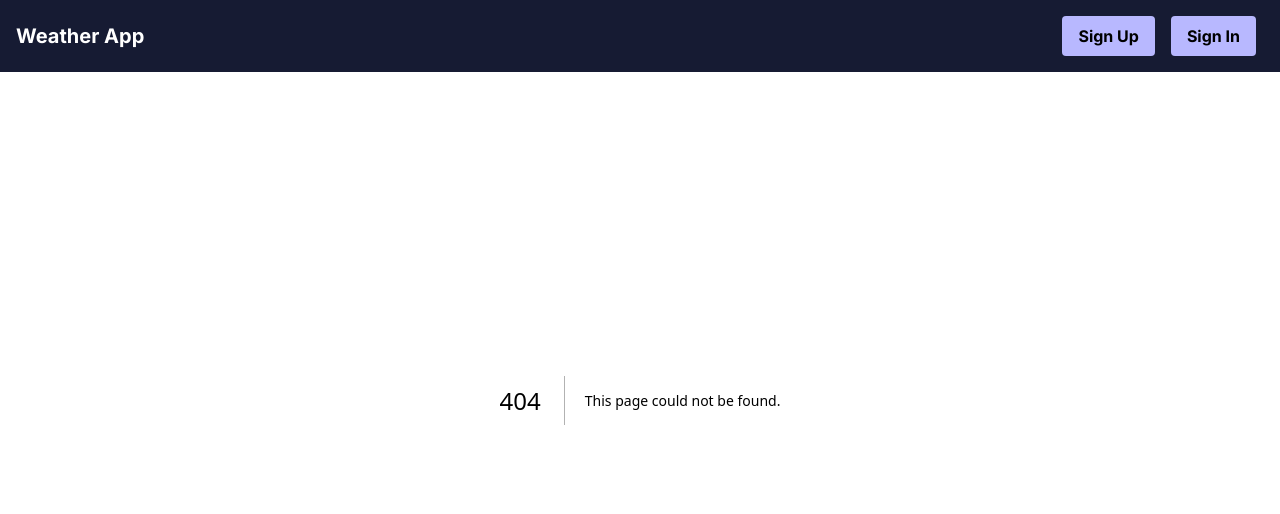
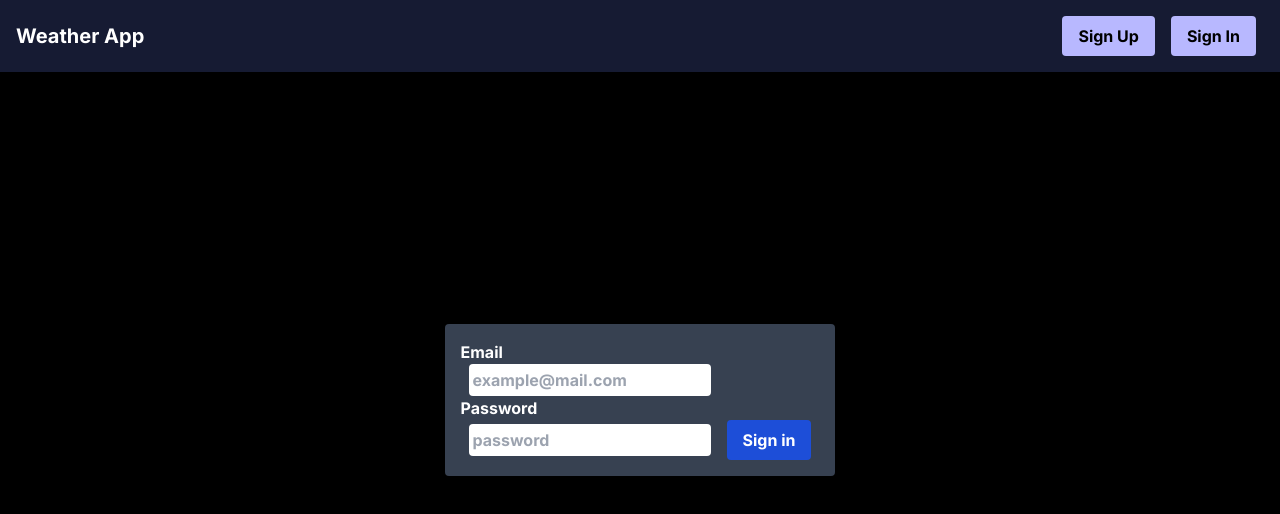
Before and after one commit to MilleAfRolen/dh2646_project, a Next.js app: page /signin in a window 1280 px wide. Before the commit this address had no page. Shown: the top 514 px of the page. Built offline with nearby package versions, Linux system fonts and the light colour scheme; no server answers.

Commit message:
beta but working sign up and sign in

```diff
--- a/src/app/(presenters)/loginPresenter.jsx
+++ /dev/null
@@ -1,25 +0,0 @@
-
-import { useState } from 'react';
-
-export const useLoginPresenter = () => {
-  const [username, setUsername] = useState('');
-  const [password, setPassword] = useState('');
-
-  const handleLogin = async () => {
-    try {
-        // Call the authenticateUser function from the Model
-        const user = await authenticateUser(username, password);
-        alert(`Login successful! Welcome, ${user.username}`);
-    } catch (error) {
-        alert(`Error: ${error.message}`);
-    }
-    };
-
-  return {
-    username,
-    password,
-    setUsername,
-    setPassword,
-    handleLogin,
-  };
-};
--- /dev/null
+++ b/src/app/(presenters)/signinPresenter.jsx
@@ -0,0 +1,19 @@
+// Move to model?
+
+import firebase_app from "@/firebaseModel";
+import { signInWithEmailAndPassword, getAuth } from "firebase/auth";
+
+const auth = getAuth(firebase_app);
+
+export default async function signIn(email, password) {
+    let result = null,
+        error = null;
+    try {
+        console.log("test");
+        result = await signInWithEmailAndPassword(auth, email, password);
+    } catch (e) {
+        error = e;
+    }
+
+    return { result, error };
+}
--- /dev/null
+++ b/src/app/(presenters)/signupPresenter.jsx
@@ -0,0 +1,18 @@
+// Move to model?
+
+import firebase_app from "@/firebaseModel";
+import { createUserWithEmailAndPassword, getAuth } from "firebase/auth";
+
+const auth = getAuth(firebase_app);
+
+export default async function signUp(email, password) {
+    let result = null,
+        error = null;
+    try {
+        result = await createUserWithEmailAndPassword(auth, email, password);
+    } catch (e) {
+        error = e;
+    }
+
+    return { result, error };
+}
--- a/src/app/(views)/login/page.jsx
+++ b/src/app/(views)/login/page.jsx
@@ -1,9 +1,7 @@
 "use client";
-import { useLoginPresenter } from "@/app/(presenters)/loginPresenter.jsx";
 
 export default function Login() {
-  const { username, password, setUsername, setPassword, handleLogin } =
-    useLoginPresenter();
+
 
   return (
     <div className="flex justify-center items-center h-screen bg-black">
@@ -16,8 +14,6 @@ export default function Login() {
           type="text"
           id="username"
           name="username"
-          value={username}
-          onChange={(e) => setUsername(e.target.value)}
           required
         />
 
@@ -29,14 +25,11 @@ export default function Login() {
           type="password"
           id="password"
           name="password"
-          value={password}
-          onChange={(e) => setPassword(e.target.value)}
           required
         />
 
         <button
           type="button"
-          onClick={handleLogin}
           className="bg-blue-700 hover:bg-blue-900 text-white font-bold py-2 px-4 mx-2 rounded"
         >
           Login
--- a/src/app/(views)/navbarView.jsx
+++ b/src/app/(views)/navbarView.jsx
@@ -8,12 +8,12 @@ export default function Navbar() {
         <Link href="/">Weather App</Link>
       </div>
       <div className="flex justify-around">
-        <Link href="/login">
+        <Link href="/signup">
           <button className="bg-[#b8b8ff] hover:bg-[#9381ff] hover:text-white font-bold py-2 px-4 mx-2 rounded">
             Sign Up
           </button>
         </Link>
-        <Link href="/login">
+        <Link href="/signin">
           <button className="bg-[#b8b8ff] hover:bg-[#9381ff] hover:text-white font-bold py-2 px-4 mx-2 rounded">
             Sign In
           </button>
--- /dev/null
+++ b/src/app/(views)/signin/page.jsx
@@ -0,0 +1,59 @@
+'use client'
+import { useState } from "react";
+import signIn from "@/app/(presenters)/signinPresenter";
+import { useRouter } from 'next/navigation'
+
+function Signin() {
+    const [email, setEmail] = useState('')
+    const [password, setPassword] = useState('')
+    const router = useRouter()
+
+    const handleForm = async (event) => {
+        event.preventDefault()
+
+        const { result, error } = await signIn(email, password);
+
+        if (error) {
+            return console.log(error)
+        }
+
+        // else successful
+        console.log(result)
+        return router.push("/")
+    }
+    return (
+    <div className="flex justify-center items-center h-screen bg-black">
+        <form onSubmit={handleForm} className="bg-gray-700 text-white py-4 px-4 mx-2 rounded">
+            <label htmlFor="email" className="font-bold">
+                <p>Email</p>
+                <input
+                    className="py-1 px-1 mx-2 rounded text-black"
+                    onChange={(e) => setEmail(e.target.value)}
+                    required type="email"
+                    name="email"
+                    id="email"
+                    placeholder="example@mail.com"
+                />
+            </label>
+            <label htmlFor="password" className="font-bold">
+                <p>Password</p>
+                <input
+                    className="py-1 px-1 mx-2 rounded text-black"
+                    onChange={(e) => setPassword(e.target.value)}
+                    required type="password"
+                    name="password"
+                    id="password"
+                    placeholder="password"
+                />
+            </label>
+            <button
+                type="submit"
+                className="bg-blue-700 hover:bg-blue-900 text-white font-bold py-2 px-4 mx-2 rounded"
+            >
+                Sign in
+            </button>
+        </form>
+    </div>);
+}
+
+export default Signin;
--- /dev/null
+++ b/src/app/(views)/signup/page.jsx
@@ -0,0 +1,59 @@
+'use client'
+import { useState} from "react";
+import signUp from "@/app/(presenters)/signupPresenter";
+import { useRouter } from 'next/navigation'
+
+function Signup() {
+    const [email, setEmail] = useState('')
+    const [password, setPassword] = useState('')
+    const router = useRouter()
+
+    const handleForm = async (event) => {
+        event.preventDefault()
+
+        const { result, error } = await signUp(email, password);
+
+        if (error) {
+            return console.log(error)
+        }
+
+        // else successful
+        console.log(result)
+        return router.push("/")
+    }
+    return (
+    <div className="flex justify-center items-center h-screen bg-black">
+        <form onSubmit={handleForm} className="bg-gray-700 text-white py-4 px-4 mx-2 rounded">
+            <label htmlFor="email" className="font-bold">
+                <p>Email</p>
+                <input
+                    className="py-1 px-1 mx-2 rounded text-black"
+                    onChange={(e) => setEmail(e.target.value)}
+                    required type="email"
+                    name="email"
+                    id="email"
+                    placeholder="example@mail.com"
+                />
+            </label>
+            <label htmlFor="password" className="font-bold">
+                <p>Password</p>
+                <input
+                    className="py-1 px-1 mx-2 rounded text-black"
+                    onChange={(e) => setPassword(e.target.value)}
+                    required type="password"
+                    name="password"
+                    id="password"
+                    placeholder="password"
+                />
+            </label>
+            <button
+                type="submit"
+                className="bg-blue-700 hover:bg-blue-900 text-white font-bold py-2 px-4 mx-2 rounded"
+            >
+                Sign up
+            </button>
+        </form>
+    </div>);
+}
+
+export default Signup;
```
